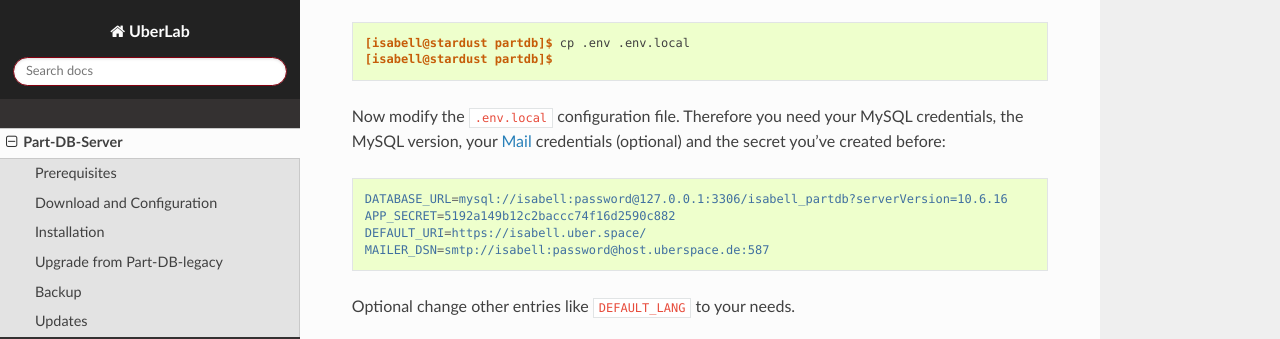
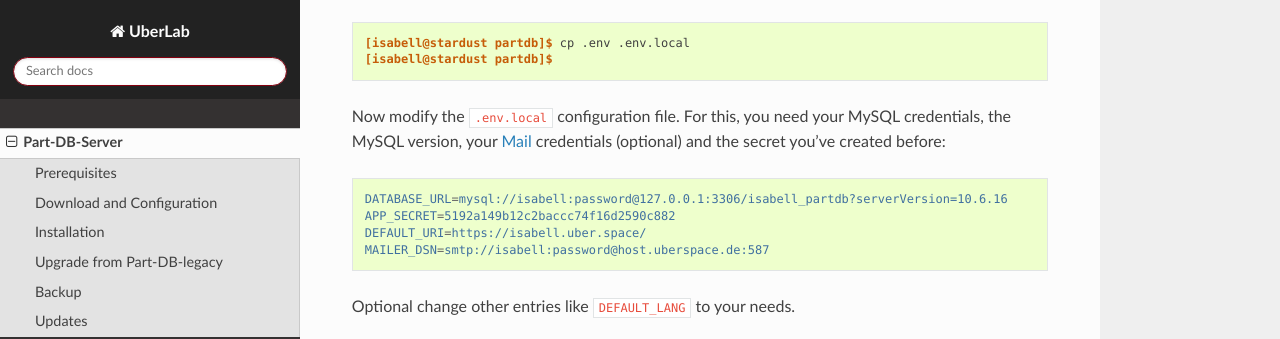
Before and after one commit to Uberspace/lab, a Sphinx documentation site: the page built from source/guide_part-db-server.rst, in a window 1280 px wide and 900 px high, scrolled down 2548 px. Shown: the part 151-490 px from the top of the window. Built offline with Sphinx 7.4.7 and the Read the Docs theme 2.0.0, drawn with Linux system fonts in a browser that asks for light colours.

Commit message:
s/Therefore/For this,/
false friend

```diff
--- a/source/guide_part-db-server.rst
+++ b/source/guide_part-db-server.rst
@@ -99,7 +99,7 @@ Create a copy of the default configuration file:
  [isabell@stardust partdb]$
 
 Now modify the ``.env.local`` configuration file.
-Therefore you need your MySQL credentials, the MySQL version, your :manual:`Mail <mail-access>` credentials (optional) and the secret you've created before:
+For this, you need your MySQL credentials, the MySQL version, your :manual:`Mail <mail-access>` credentials (optional) and the secret you've created before:
 
 .. code-block:: ini
 
```
